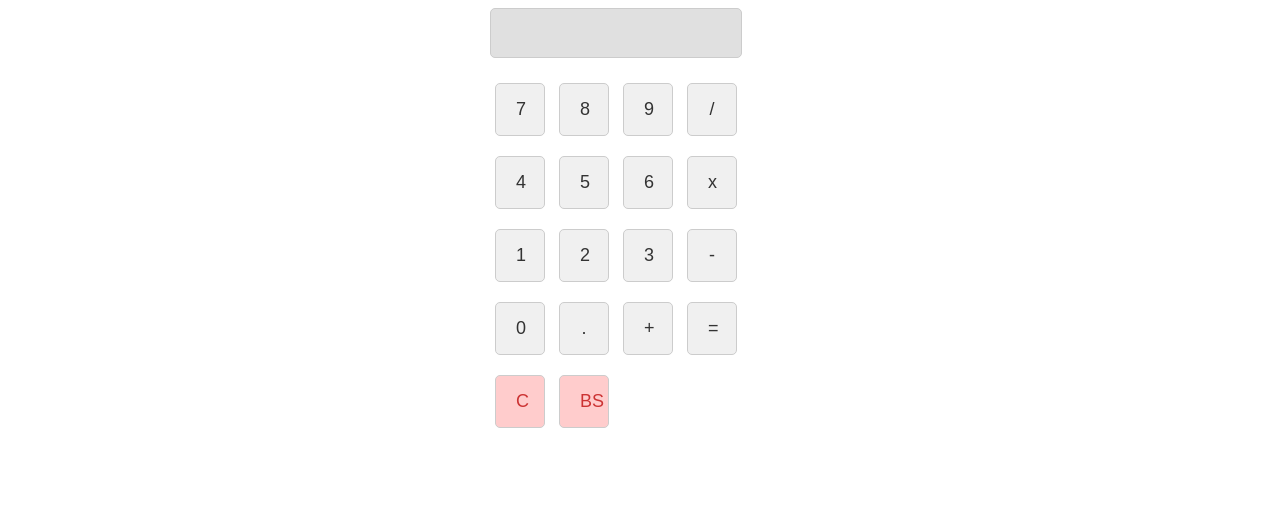
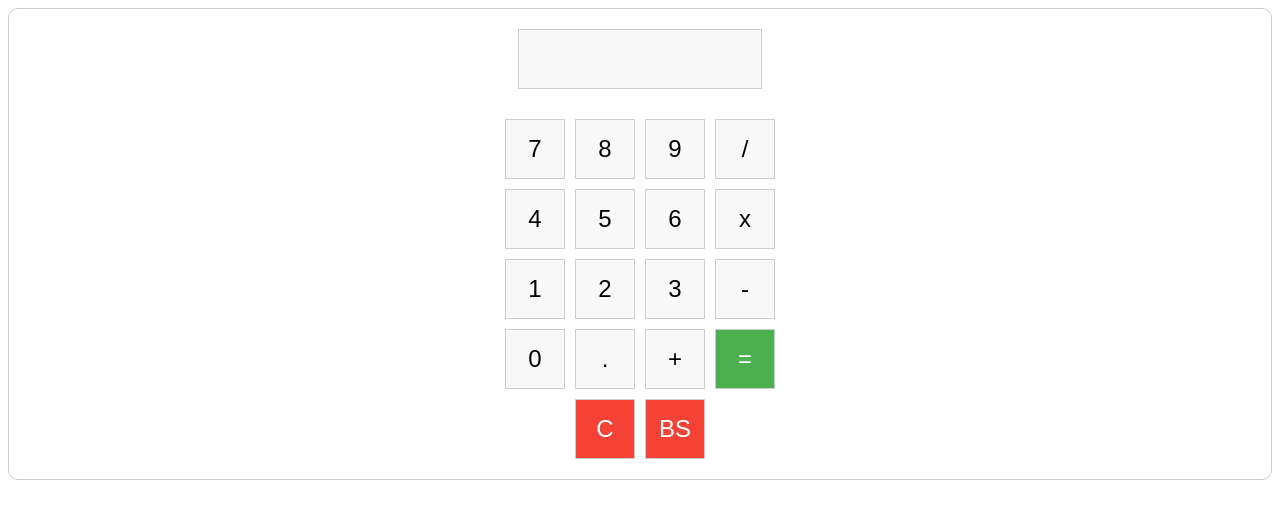
Before and after one commit to Joooul11/Calculator, a plain HTML site: page index.html in a window 1280 px wide. Drawn offline with Linux system fonts and the light colour scheme.

Commit message:
changd functionality of equal button and display, trying to optimize for multiple operations

```diff
--- a/scripts.js
+++ b/scripts.js
@@ -6,9 +6,10 @@ let clearBtn = document.getElementById(`clear`);
 let decimalBtn = document.getElementById(`decimal`);
 let backspaceBtn = document.getElementById(`backspace`);
 
-let firstnumber = 0;
-let secondnumber = 0;
+let firstnumber = NaN;
+let secondnumber = NaN;
 let operator = '';
+let result = NaN
 
 function handleButtonClick(event){
     button = event.target;
@@ -21,6 +22,48 @@ function handleBackspaceButtonClick(event){
     displayDiv.innerHTML = currentContent.slice(0, -1);
 }
 
+function handleOpButtonClick(event){
+
+        let currentContent = displayDiv.innerHTML;
+        firstnumber = parseAndRound(currentContent);
+        console.log('First number:', firstnumber); // Add this
+        operator = event.target.value;
+        console.log('Operator:', operator); // And this
+        displayDiv.innerHTML = `${currentContent} ${operator} `;
+        return;
+
+
+}
+
+function handleEqualButtonClick(event){
+    let currentContent = displayDiv.innerHTML;
+    secondnumber = parseAndRound(savesecondnumber(currentContent));
+    console.log('Second number:', secondnumber); // Add this
+    result = parseAndRound(operate(operator, firstnumber, secondnumber));
+    console.log('Result:', result); // And this
+    displayDiv.innerHTML = ` ${currentContent} = ${result} `;
+    firstnumber = result;
+}
+
+
+
+
+function savesecondnumber() {
+    let string1 = displayDiv.innerHTML;
+    let string2 = ''
+    console.log('String1:', string1); // Add this
+    for (let i = 0; i < string1.length; i++) {
+        if (string1[i] == '+' || string1[i] == '-' || string1[i] == '*' || string1[i] == '/') {
+            string2 = string1.slice(i+1, string1.length);
+            secondnumber = parseFloat(string2);
+        }
+    }
+    console.log('String2:', string2); // And this
+    console.log('Second number:', secondnumber); // And this
+
+    return secondnumber;
+}
+
 function parseAndRound(str) {
     let num = parseFloat(str);
     if (isNaN(num)) {
@@ -29,24 +72,7 @@ function parseAndRound(str) {
     return parseFloat(num.toFixed(3));
 }
 
-function handleOpButtonClick(event){
-    let currentContent = displayDiv.innerHTML;
-    firstnumber = parseAndRound(currentContent);
-    console.log('First number:', firstnumber); // Add this
-    operator = event.target.value;
-    console.log('Operator:', operator); // And this
-    displayDiv.innerHTML = '';
-}
 
-
-function handleEqualButtonClick(event){
-    let currentContent = displayDiv.innerHTML;
-    secondnumber = parseAndRound(currentContent);
-    console.log('Second number:', secondnumber); // Add this
-    let result = operate(operator, firstnumber, secondnumber);
-    console.log('Result:', result); // And this
-    displayDiv.innerHTML = result;
-}
 
 
 function handledecimalButtonClick(event){
@@ -61,6 +87,8 @@ decimalBtn.addEventListener(`click`, handledecimalButtonClick);
 
 function clearDisplay(){
     displayDiv.innerHTML = '';
+    firstnumber = 0;
+    secondnumber = 0;
 }
 
 clearBtn.addEventListener(`click`, clearDisplay);
@@ -107,10 +135,3 @@ function operate(operator, a, b){
         return divide(a,b);
     }
 }
-
-
-
-
-
-// design  a function when numeric button is clicked
-// display the number in the display div and if operator button is clicked it should save the number as a variable
--- a/styles.css
+++ b/styles.css
@@ -1,60 +1,63 @@
-.container{
+/* Ensure all button elements have the same basic styling */
+button {
     display: flex;
-    flex-wrap: wrap;
-    width: 300px; /* Adjust width as needed */
-    margin: 0 auto; /* Center the calculator */
-    gap: 10px; /* Gap between buttons */
+    align-items: center;
+    justify-content: center;
+    width: 60px;
+    height: 60px;
+    font-size: 24px;
+    border: 1px solid #ccc;
+    background-color: #f9f9f9;
+    cursor: pointer;
 }
 
-.display {
+/* Style the container to use flexbox */
+.container {
     display: flex;
-    justify-content: center;
-    width: 252px; /* Full width for the display */
-    height: 50px; /* Fixed height for the display */
-    margin-bottom: 10px; /* Margin below the display */
-    background-color: #e0e0e0; /* Background color for the display */
-    border: 1px solid #ccc; /* Border for the display */
-    border-radius: 5px; /* Rounded corners for the display */
-    font-size: 24px; /* Larger text size for the display */
-    text-align: right; /* Align text to the right */
-    padding: 10px; /* Padding inside the display */
-    box-sizing: border-box; /* Include padding and border in the element's total width and height */
+    flex-direction: column;
+    gap: 10px;
+    padding: 20px;
+    background-color: #fff;
+    border: 1px solid #ccc;
+    border-radius: 10px;
+    align-items: center;
 }
 
 
-button {
-    background-color: #f0f0f0; /* Light gray background */
-    border: 1px solid #ccc; /* Light gray border */
-    border-radius: 5px; /* Rounded corners */
-    color: #333; /* Dark text color */
-    width: 50px; /* Fixed width */
-    font-size: 18px; /* Larger text size */
-    padding: 15px 20px; /* Padding for size and spacing */
-    margin: 5px; /* Margin between buttons */
-    cursor: pointer; /* Pointer cursor on hover */
-    transition: background-color 0.3s, box-shadow 0.3s; /* Smooth transition for hover effects */
+.display {
+    width: 20%;
+    height: 60px; /* Adjust as needed */
+    margin-bottom: 20px; /* Space between the display and the first row */
+    border: 1px solid #ccc;
+    background-color: #f9f9f9;
+    display: flex;
+    align-items: center;
+    justify-content: flex-end; /* Align text to the right */
+    padding: 0 10px;
+    font-size: 24px; /* Adjust as needed */
+    color: #333;
+    box-sizing: border-box; /* Ensure padding is included in the height */
 }
 
 
-
-button:hover {
-    background-color: #e0e0e0; /* Slightly darker gray on hover */
-    box-shadow: 0 5px 10px rgba(0, 0, 0, 0.2); /* Shadow effect on hover */
+/* Define flex for the rows */
+.first-row,
+.second-row,
+.third-row,
+.fourth-row,
+.fifth-row {
+    display: flex;
+    gap: 10px;
+    justify-content: center; /* Center the buttons horizontally within each row */
 }
 
-button:active {
-    background-color: #d0d0d0; /* Even darker gray when pressed */
-    box-shadow: 0 2px 5px rgba(0, 0, 0, 0.2); /* Reduced shadow effect when pressed */
+/* Additional styles for special buttons */
+#equals {
+    background-color: #4CAF50;
+    color: white;
 }
 
-/* Clear button style */
-#clear {
-    background-color: #ffcccc; /* Light red background */
-    color: #cc3333; /* Dark red text color */
+#clear, #backspace {
+    background-color: #f44336;
+    color: white;
 }
-
-#backspace {
-   background-color: #ffcccc; /* Light red background */
-    color: #cc3333; /* Dark red text color */
-
-}
```
